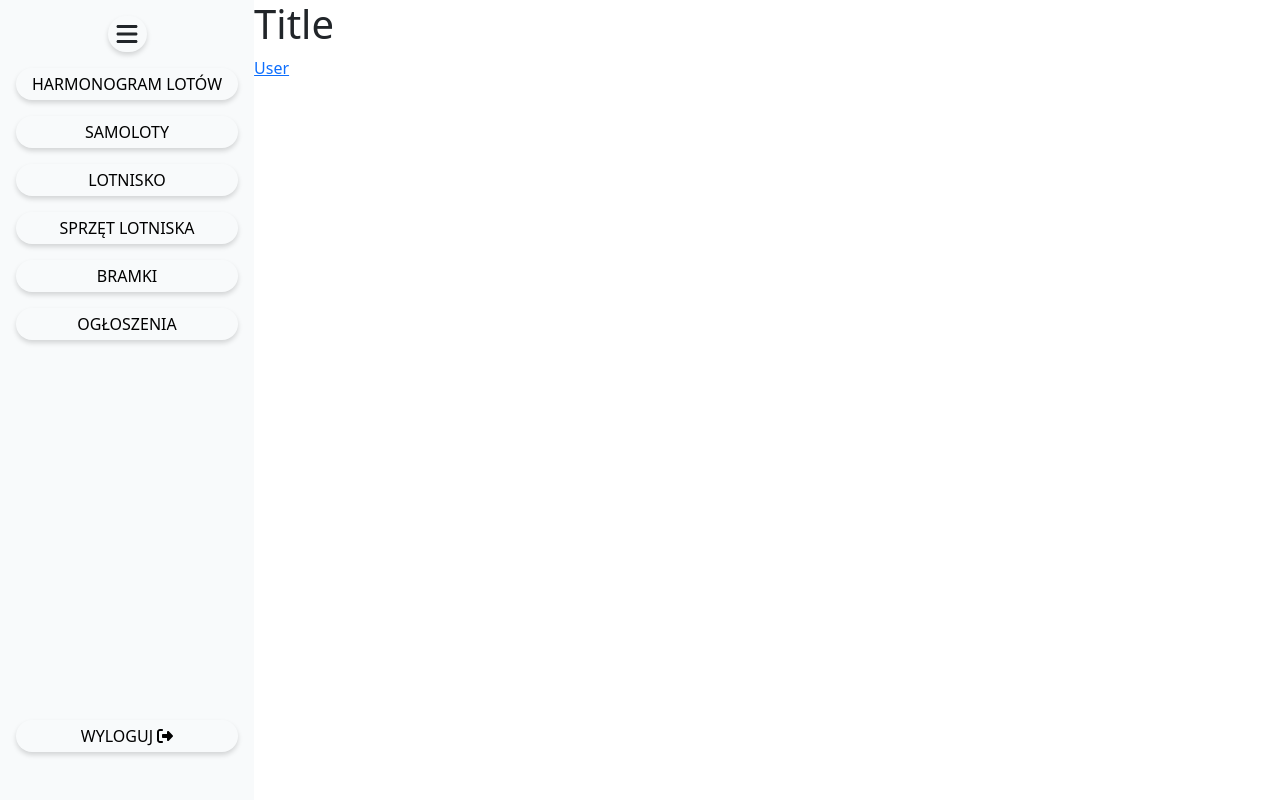
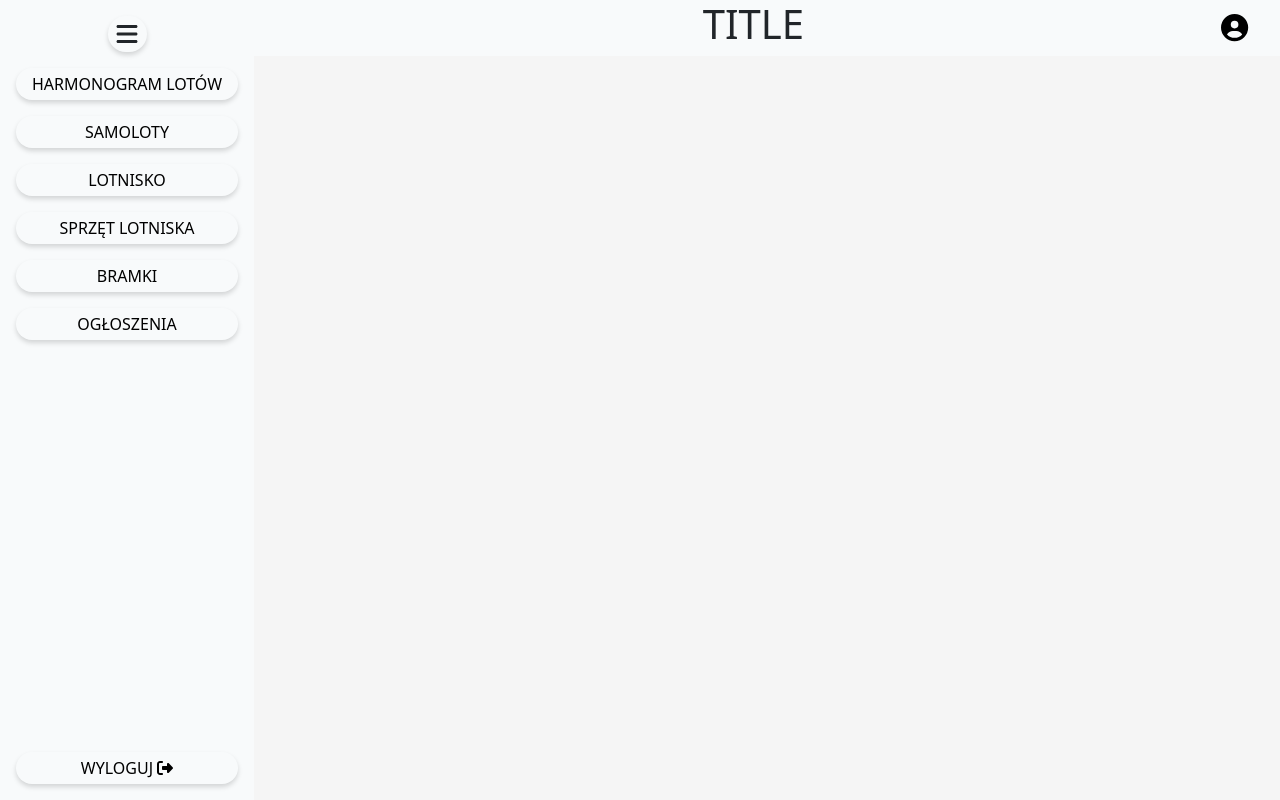
Before and after one commit to Pawel2923/AirTrans, a React (Vite) app in the folder ui/: page /zarzadzanie in a window 1280 px wide. Built offline with nearby package versions, Linux system fonts and the light colour scheme.

Commit message:
Add expand handling, update styles

```diff
--- a/ui/src/components/ManagerNav.module.css
+++ b/ui/src/components/ManagerNav.module.css
@@ -27,6 +27,7 @@
     list-style: none;
     padding: 0;
     margin-top: 1rem;
+    margin-bottom: 0;
 }
 
 .nav-item {
@@ -48,4 +49,39 @@
 
 .logout {
     margin-top: auto;
+    margin-bottom: 0;
 }
+
+.shrank a {
+    padding: 0;
+    width: 39px;
+    margin: 0 auto;
+    height: 39px;
+    display: flex;
+    align-items: center;
+    justify-content: center;
+}
+
+.top-nav {
+    width: 100%;
+    background-color: #f8fafb;
+    display: grid;
+    grid-template-columns: 1fr auto;
+    justify-items: center;
+    align-items: center;
+    padding: 0 2rem;
+}
+
+.nav-title {
+    text-transform: uppercase;
+    font-weight: 500;
+}
+
+.nav-right {
+    font-size: 1.7rem;
+}
+
+.nav-right a {
+    text-decoration: none;
+    color: #000;
+}
--- a/ui/src/components/ManagerNav.tsx
+++ b/ui/src/components/ManagerNav.tsx
@@ -3,10 +3,50 @@ import classes from "./ManagerNav.module.css";
 import { FontAwesomeIcon } from "@fortawesome/react-fontawesome";
 import { faBars } from "@fortawesome/free-solid-svg-icons";
 import { faRightFromBracket } from "@fortawesome/free-solid-svg-icons";
+import { faPlaneDeparture } from "@fortawesome/free-solid-svg-icons";
+import { faPlane } from "@fortawesome/free-solid-svg-icons";
+import { faMapMarkerAlt } from "@fortawesome/free-solid-svg-icons";
+import { faTools } from "@fortawesome/free-solid-svg-icons";
+import { faDoorOpen } from "@fortawesome/free-solid-svg-icons";
+import { faBullhorn } from "@fortawesome/free-solid-svg-icons";
+import { faCircleUser } from "@fortawesome/free-solid-svg-icons";
+
+const navItems = [
+	{
+		id: "flights",
+		name: "HARMONOGRAM LOTÓW",
+		icon: faPlaneDeparture
+	},
+	{
+		id: "airplanes",
+		name: "SAMOLOTY",
+		icon: faPlane
+	},
+	{
+		id: "airfield",
+		name: "LOTNISKO",
+		icon: faMapMarkerAlt
+	},
+	{
+		id: "equipment",
+		name: "SPRZĘT LOTNISKA",
+		icon: faTools
+	},
+	{
+		id: "gates",
+		name: "BRAMKI",
+		icon: faDoorOpen
+	},
+	{
+		id: "announcements",
+		name: "OGŁOSZENIA",
+		icon: faBullhorn
+	},
+];
 
 export const ManagerNav = () => {
 	const [active, setActive] = useState<string>("");
-	const [expanded, setExpanded] = useState<boolean>(false);
+	const [expanded, setExpanded] = useState<boolean>(true);
 
 	const activeHandler = (e: React.MouseEvent<HTMLAnchorElement>) => {
 		const target = e.target as HTMLAnchorElement;
@@ -17,9 +57,6 @@ export const ManagerNav = () => {
 		setExpanded(!expanded);
 	};
 
-	console.log(active);
-	console.log(expanded);
-
 	return (
 		<nav className={classes.nav}>
 			<button
@@ -29,68 +66,34 @@ export const ManagerNav = () => {
 				<FontAwesomeIcon className="navbar-toggler-icon" icon={faBars} />
 			</button>
 			<ul className={classes["nav-items"]}>
-				<li className={classes["nav-item"]}>
+				{expanded ? navItems.map(item => (
+					<li key={item.id} className={classes["nav-item"]}>
 						<a
 							href="#"
-						id="flights"
-						className={active === "flights" ? "active" : ""}
+							id={item.id}
+							className={active === item.id ? "active" : ""}
 							onClick={activeHandler}
 						>
-						HARMONOGRAM LOTÓW
+							{item.name}
 						</a>
 					</li>
-				<li className={classes["nav-item"]}>
+				)) : (
+					navItems.map(item => (
+						<li key={item.id} className={`${classes["nav-item"]} ${classes.shrank}`}>
 							<a
 								href="#"
-						id="airplanes"
-						className={active === "airplanes" ? "active" : ""}
+								id={item.id}
+								className={active === item.id ? "active" : ""}
 								onClick={activeHandler}
 							>
-						SAMOLOTY
+								<FontAwesomeIcon icon={item.icon} />
 							</a>
 						</li>
-				<li className={classes["nav-item"]}>
-					<a
-						href="#"
-						id="airfield"
-						className={active === "airfield" ? "active" : ""}
-						onClick={activeHandler}
-					>
-						LOTNISKO
-					</a>
-				</li>
-				<li className={classes["nav-item"]}>
-					<a
-						href="#"
-						id="equipment"
-						className={active === "equipment" ? "active" : ""}
-						onClick={activeHandler}
-					>
-						SPRZĘT LOTNISKA
-					</a>
-				</li>
-				<li className={classes["nav-item"]}>
-					<a
-						href="#"
-						id="gates"
-						className={active === "gates" ? "active" : ""}
-						onClick={activeHandler}
-					>
-						BRAMKI
-					</a>
-				</li>
-				<li className={classes["nav-item"]}>
-					<a
-						href="#"
-						id="announcements"
-						className={active === "announcements" ? "active" : ""}
-						onClick={activeHandler}
-					>
-						OGŁOSZENIA
-					</a>
-				</li>
-				<li className={`${classes["nav-item"]} ${classes.logout}`}>
-					<a href="#">Wyloguj <FontAwesomeIcon icon={faRightFromBracket} /></a>
+
+					))
+				)}
+				<li className={`${classes["nav-item"]} ${classes.logout} ${!expanded ? classes.shrank : ""}`}>
+					<a href="#">{expanded && "Wyloguj "}<FontAwesomeIcon icon={faRightFromBracket} /></a>
 				</li>
 			</ul>
 		</nav>
@@ -105,7 +108,7 @@ export const ManagerTopNav = () => {
 				<h1>Title</h1>
 			</div>
 			<div className={classes["nav-right"]}>
-				<a href="#">User</a>
+				<a href="#"><FontAwesomeIcon icon={faCircleUser} /></a>
 			</div>
 		</nav>
 	);
--- a/ui/src/pages/Manager.module.css
+++ b/ui/src/pages/Manager.module.css
@@ -16,4 +16,5 @@
 .manager > main {
     grid-column: span 2;
     padding: 1rem;
+    background-color: #f5f5f5;
 }
```
Lines whose indentation alone changed are shown as unchanged.
